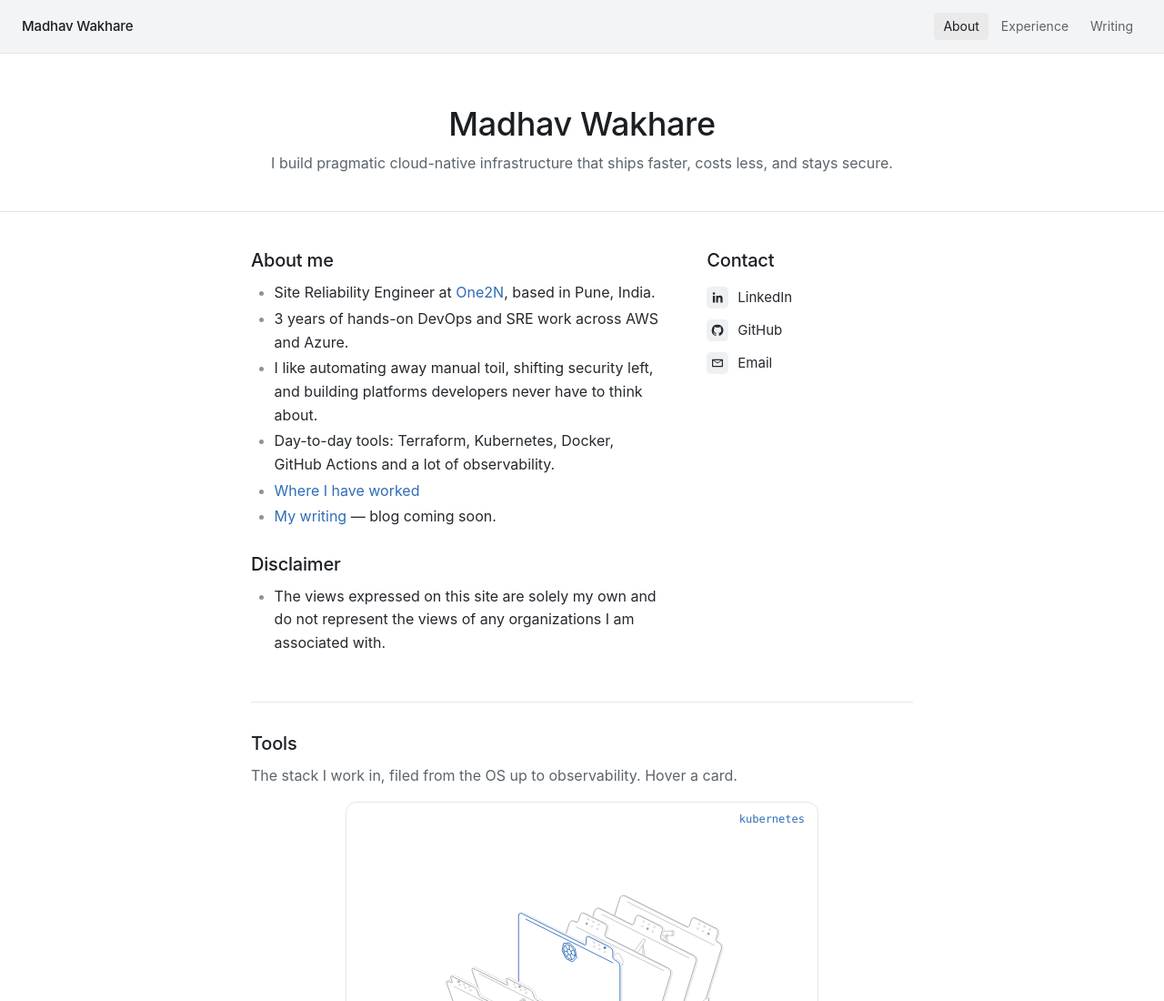
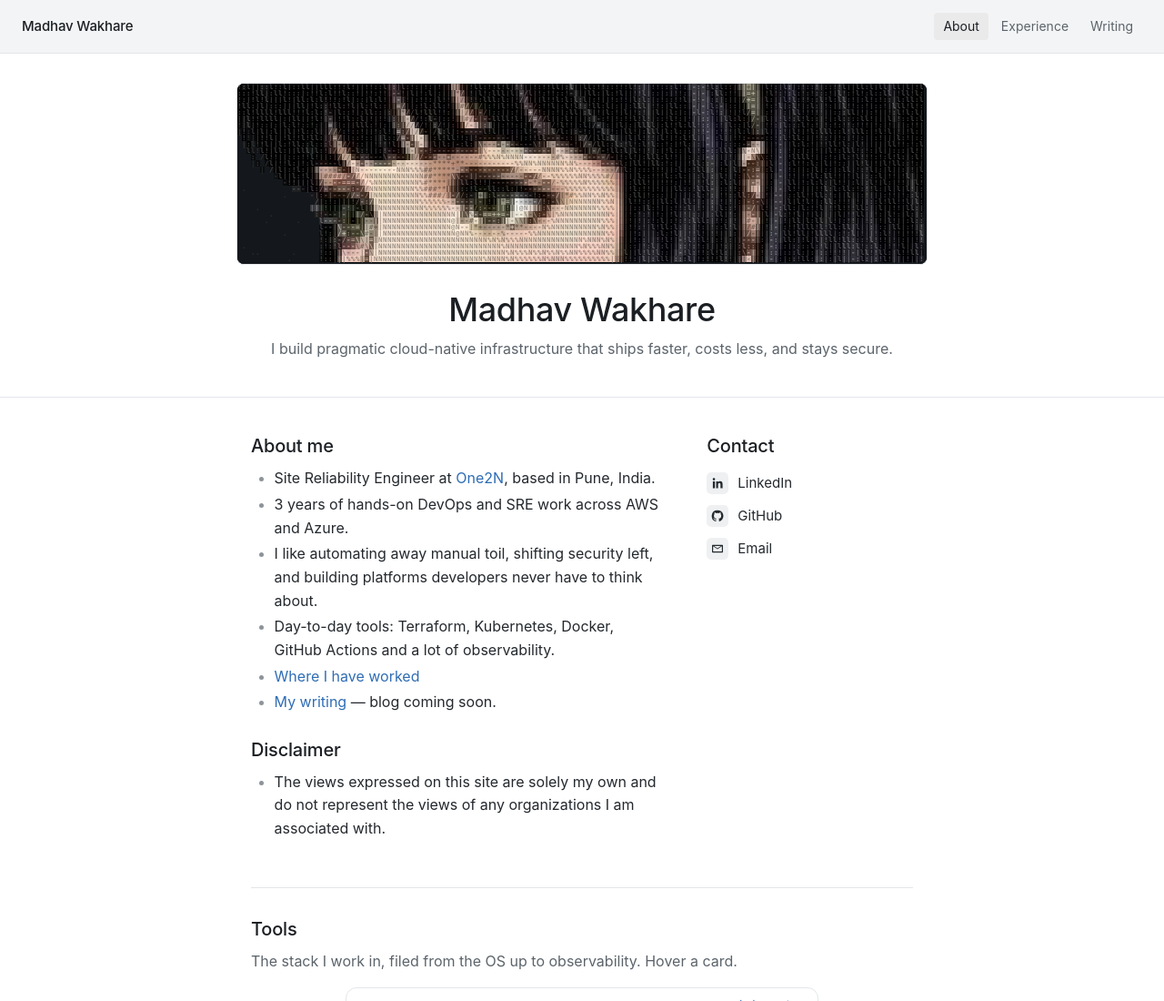
Before and after one commit to madhav-wakhare/madhav-wakhare.github.io, a plain HTML site: page index.html in a window 1280 px wide. Shown: the top 1100 px of the page at 91% size. Drawn offline with Linux system fonts and the light colour scheme; a web font is replaced by a local one.

Commit message:
Add banner to About page and load it faster with a small preloaded WebP

```diff
--- a/assets/ascii-banner.js
+++ b/assets/ascii-banner.js
@@ -1,5 +1,5 @@
 /*
- * ASCII banner: redraws assets/banner-girl.png as coloured blocks of
+ * ASCII banner: redraws assets/banner-girl.webp as coloured blocks of
  * monospace characters, cropped to the bangs and eyes.
  * Each cell takes the average colour of the pixels under it; the glyph is
  * picked from brightness and edge direction, so hair reads as | strokes and
@@ -10,7 +10,7 @@
   if (!canvas) return;
   const ctx = canvas.getContext("2d");
 
-  const SRC = canvas.dataset.asciiBanner || "assets/banner-girl.png";
+  const SRC = canvas.dataset.asciiBanner || "assets/banner-girl.webp";
   const FOCUS = { x: 0.47, y: 0.42 };   // point kept in view (between bangs and eyes), 0..1 of the image
   const SPAN = 0.56;                    // share of the image width shown on a wide banner
   const CW = 5, CH = 7;                 // cell size in CSS pixels
@@ -26,7 +26,7 @@
 
   const img = new Image();
   img.src = SRC;
-  img.onload = () => { render(); window.addEventListener("resize", render); };
+  img.onload = () => { render(); canvas.classList.add("ready"); window.addEventListener("resize", render); };
 
   function render() {
     const w = canvas.clientWidth, h = canvas.clientHeight;
--- a/assets/style.css
+++ b/assets/style.css
@@ -325,3 +325,5 @@ li::marker { color: var(--text-faint); }
   background: #14181c;
 }
 @media (max-width: 640px) { .ascii-banner { height: 130px; } }
+.ascii-banner { transition: opacity var(--slow) var(--ease); }
+.ascii-banner:not(.ready) { opacity: 0.6; }
--- a/index.html
+++ b/index.html
@@ -7,6 +7,7 @@
   <meta name="description" content="Madhav Wakhare: Site Reliability Engineer building pragmatic cloud-native infrastructure.">
   <link rel="icon" href="assets/favicon.svg" type="image/svg+xml">
   <link rel="apple-touch-icon" href="assets/apple-touch-icon.png">
+  <link rel="preload" href="assets/banner-girl.webp" as="image" type="image/webp">
   <link rel="stylesheet" href="assets/style.css">
 </head>
 <body>
@@ -19,7 +20,8 @@
     </nav>
   </header>
 
-  <div class="hero">
+  <div class="hero hero-banner">
+    <canvas class="ascii-banner" data-ascii-banner aria-hidden="true"></canvas>
     <h1>Madhav Wakhare</h1>
     <p>I build pragmatic cloud-native infrastructure that ships faster, costs less, and stays secure.</p>
   </div>
@@ -76,6 +78,7 @@
     </span>
   </footer>
   <script>document.getElementById("year").textContent = new Date().getFullYear();</script>
+  <script src="assets/ascii-banner.js" defer></script>
   <script src="assets/hairline/kernel.js" defer></script>
   <script src="assets/hairline/host.js" defer></script>
   <script src="assets/hairline/shelf.js" defer></script>
```
Also changed, not shown: writing.html (+1 -0 lines), assets/banner-girl.png (deleted), assets/banner-girl.webp (added).
